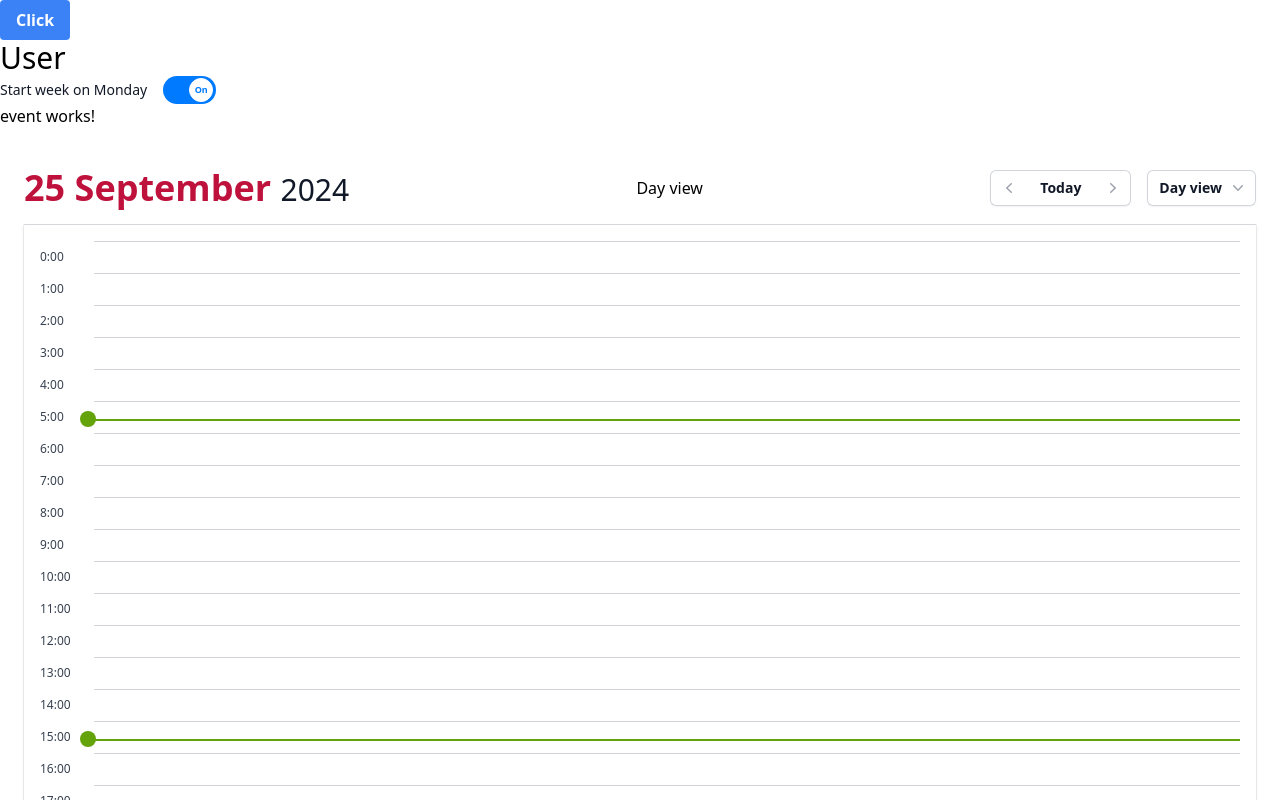
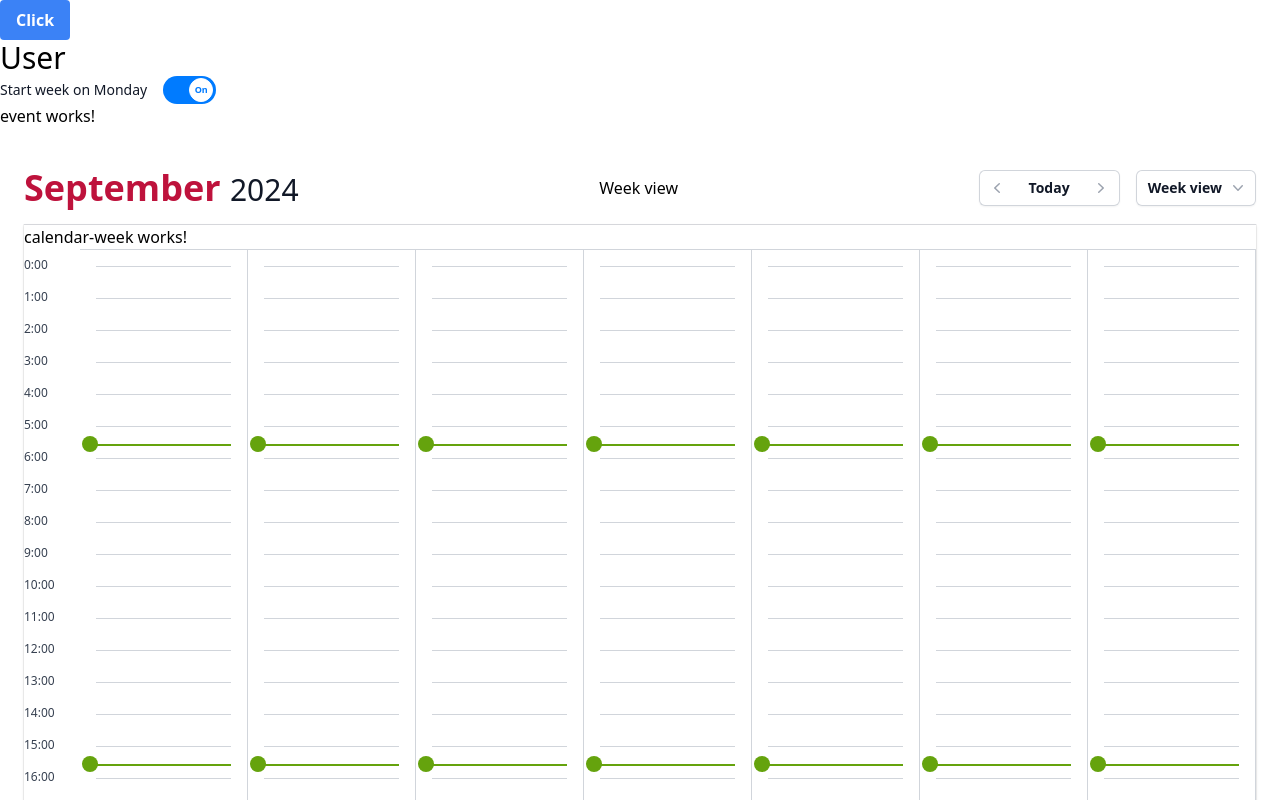
Before and after one commit to emPeeGee/sync-my-time, an Angular app: page / in a window 1280 px wide. Shown: the top 800 px of the page. Built offline with nearby package versions, Linux system fonts and the light colour scheme.

Commit message:
✨ feat: initialization of the week view

```diff
--- a/src/app/shared/components/calendar-day/calendar-day.component.html
+++ b/src/app/shared/components/calendar-day/calendar-day.component.html
@@ -1,4 +1,4 @@
-<div class="relative flex flex-col text-xs leading-6 text-gray-700 lg:flex-auto p-4 select-none">
+<div class="relative flex flex-col text-xs text-gray-700 lg:flex-auto p-4 select-none">
   <!-- <div class="absolute -top-1 left-20 w-px h-[98%] bg-gray-300"></div> -->
   @for (hour of hours; track $index) {
     <div
@@ -8,12 +8,12 @@
       (debouncedMousemove)="onMouseMove(hour)"
       (mousedown)="onMouseDown(hour)"
       (mouseup)="onMouseUp(hour)">
-      <div class="flex items-center h-8 w-14">
+      <!-- <div class="flex items-center h-8 w-14">
         <div class="select-none text-gray-700 leading-4">
           {{ hour }}
         </div>
-      </div>
-      <div class="w-full relative" [ngClass]="{ 'bg-rose-200': isSelected(hour) }">
+      </div> -->
+      <div class="w-full h-8 relative" [ngClass]="{ 'bg-rose-200': isSelected(hour) }">
         <div class="w-full h-px bg-gray-300"></div>
 
         @if (isCurrentHour(hour)) {
--- /dev/null
+++ b/src/app/shared/components/calendar-week/calendar-week.component.html
@@ -0,0 +1,28 @@
+<p>calendar-week works!</p>
+<div class="h-full w-full flex flex-row flex-nowrap">
+  <div>
+    @for (hour of hours; track $index) {
+      <div class="relative flex flex-col text-xs">
+        <div class="flex items-center h-8 w-14">
+          <div class="select-none text-gray-700 leading-4">
+            {{ hour }}
+          </div>
+        </div>
+        <!-- <div class="w-full relative">
+        <div class="w-full h-px bg-gray-300"></div> -->
+
+        <!-- @if (isCurrentHour(hour)) {
+          <div
+            class="w-full h-0.5 absolute bg-lime-600 before:block before:w-4 before:h-4 before:bg-lime-600 before:content-[''] before:rounded-full before:-translate-y-2 before:-translate-x-3.5"
+            [style]="{ top: minutesInPercent }"></div>
+        } -->
+        <!-- </div> -->
+      </div>
+    }
+  </div>
+  @for (item of [1, 2, 3, 4, 5, 6, 7]; track $index) {
+    <div class="week-day flex-1 border border-gray-300 border-l-0 group-last:border-8">
+      <smt-calendar-day></smt-calendar-day>
+    </div>
+  }
+</div>
--- /dev/null
+++ b/src/app/shared/components/calendar-week/calendar-week.component.ts
@@ -0,0 +1,14 @@
+import { Component } from '@angular/core';
+import { CalendarDayComponent } from '../calendar-day/calendar-day.component';
+import { NgClass } from '@angular/common';
+
+@Component({
+  selector: 'smt-calendar-week',
+  standalone: true,
+  imports: [CalendarDayComponent, NgClass],
+  templateUrl: './calendar-week.component.html',
+  styleUrl: './calendar-week.component.css',
+})
+export class CalendarWeekComponent {
+  hours: string[] = Array.from({ length: 24 }, (_, i) => `${i}:00`); // Hours 00:00 to 23:00
+}
--- a/src/app/shared/components/calendar/calendar.component.html
+++ b/src/app/shared/components/calendar/calendar.component.html
@@ -59,6 +59,8 @@
   <div class="shadow ring-1 ring-black ring-opacity-5 lg:flex lg:flex-auto lg:flex-col">
     @if (viewMode().id === 'day') {
       <smt-calendar-day></smt-calendar-day>
+    } @else if (viewMode().id === 'week') {
+      <smt-calendar-week></smt-calendar-week>
     } @else if (viewMode().id === 'month') {
       <div
         class="grid grid-cols-7 gap-px border-b border-gray-300 bg-gray-200 text-center text-xs font-semibold leading-6 text-gray-700 lg:flex-none">
--- a/src/app/shared/components/calendar/calendar.component.ts
+++ b/src/app/shared/components/calendar/calendar.component.ts
@@ -4,6 +4,7 @@ import { MenuComponent } from '../menu/menu.component';
 import { MenuItem } from '../../../core/models/menu.model';
 import { DebounceMousemoveDirective } from '../../directives/debounce-mousemove.directive';
 import { CalendarDayComponent } from '../calendar-day/calendar-day.component';
+import { CalendarWeekComponent } from '../calendar-week/calendar-week.component';
 
 interface CalendarOptions {
   startOnMonday: boolean;
@@ -16,7 +17,14 @@ type ViewMode = 'day' | 'week' | 'month' | 'year';
 @Component({
   selector: 'smt-calendar',
   standalone: true,
-  imports: [DatePipe, NgClass, MenuComponent, DebounceMousemoveDirective, CalendarDayComponent],
+  imports: [
+    DatePipe,
+    NgClass,
+    MenuComponent,
+    DebounceMousemoveDirective,
+    CalendarDayComponent,
+    CalendarWeekComponent,
+  ],
   templateUrl: './calendar.component.html',
   styleUrl: './calendar.component.css',
   // changeDetection: ChangeDetectionStrategy.OnPush,
@@ -41,7 +49,7 @@ export class CalendarComponent {
     { id: 'month', label: 'Month view' },
     { id: 'year', label: 'Year view' },
   ];
-  viewMode = signal(this.VIEW_OPTIONS[0]);
+  viewMode = signal(this.VIEW_OPTIONS[1]);
 
   getDaysInCurrentMonth() {
     const year = this.currentMonth.getFullYear();
```
Also changed, not shown: src/app/shared/components/calendar-week/calendar-week.component.css (added), 1 other file (tests, documents, lock files or other folders).
